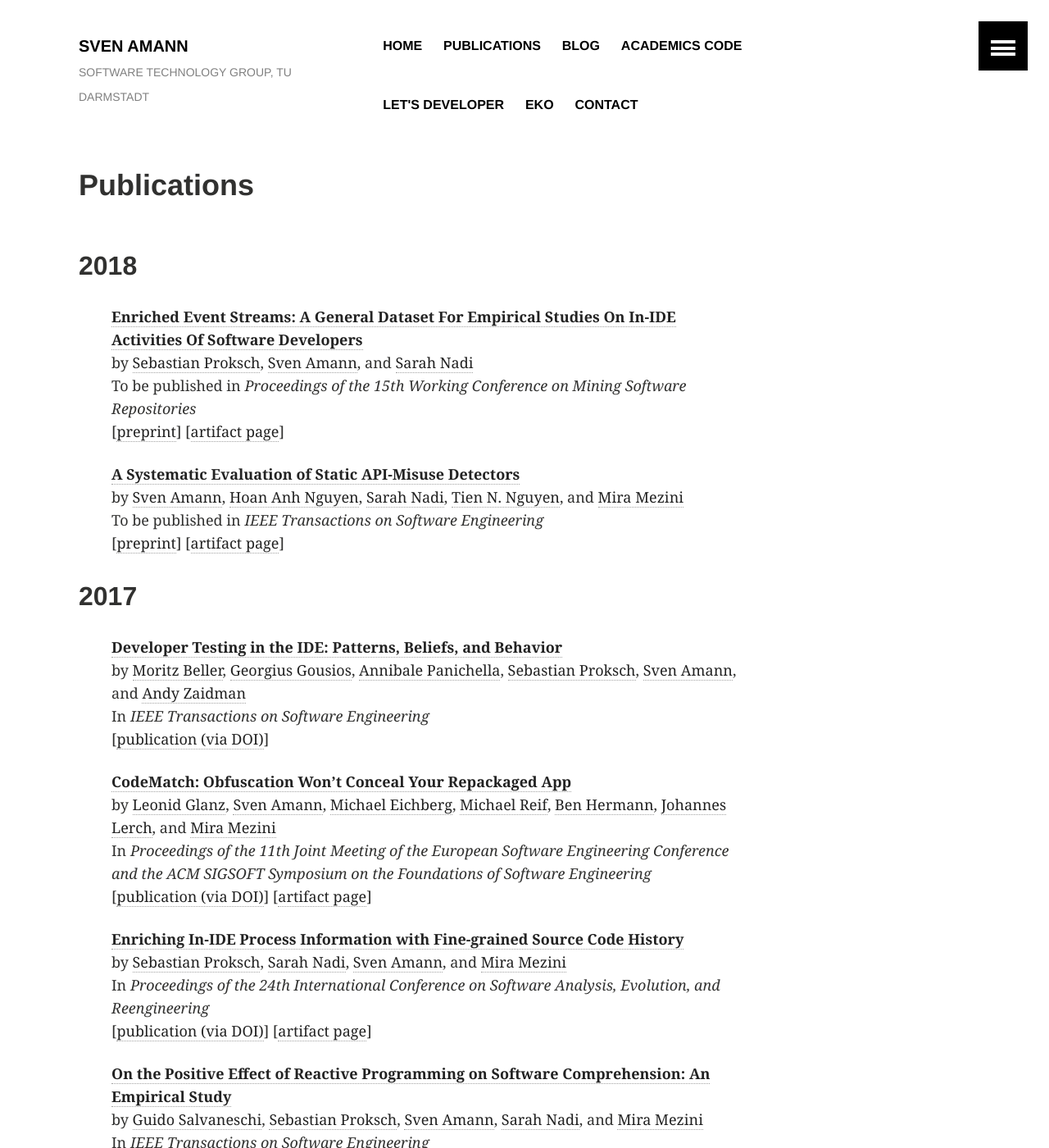
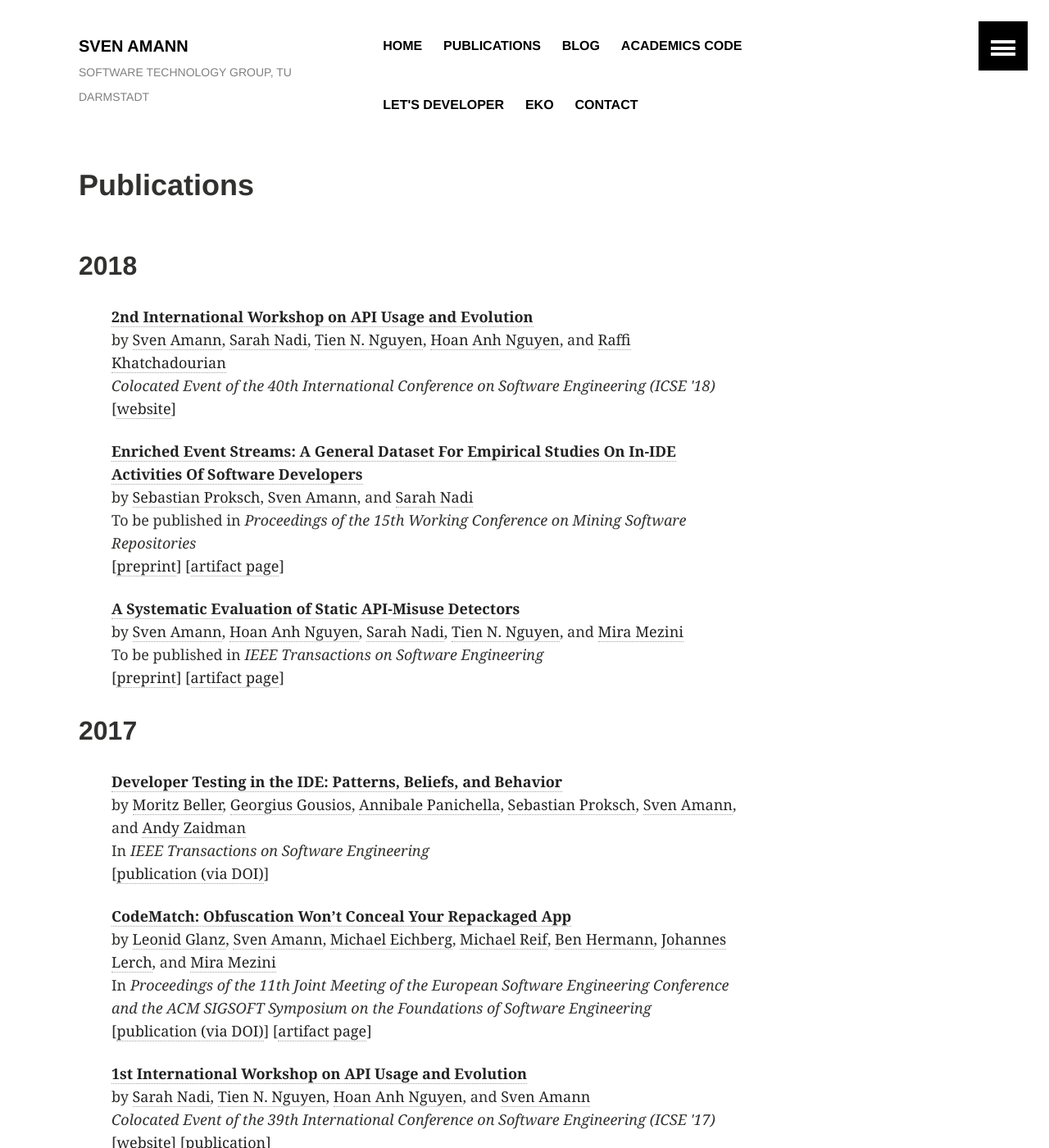
Before and after one commit to salsolatragus/sven-amann.de, a Jekyll site: the page built from publications/index.md, in a window 1280 px wide and 1400 px high. Shown: the whole window at 82% size. Built offline with Jekyll 4.4.1, drawn with Linux system fonts in a browser that asks for light colours.

Commit message:
Add workshops to publication list.

```diff
--- a/_data/publication_authors.yml
+++ b/_data/publication_authors.yml
@@ -74,3 +74,7 @@ panichella:
   name: Panichella
   firstname: Annibale
   mail: annibale.panichella@uni.lu
+khatchadourian:
+  name: Khatchadourian
+  firstname: Raffi
+  mail: raffi.khatchadourian@hunter.cuny.edu
--- /dev/null
+++ b/_publications/2017-05-WAPI-2017.md
@@ -0,0 +1,19 @@
+---
+key: WAPI17
+slug: wapi2017
+type: venue
+title: "1st International Workshop on API Usage and Evolution"
+authors:
+  - nadi
+  - tien
+  - hoan
+  - amann
+published_in: "Colocated Event of the 39th International Conference on Software Engineering (ICSE '17)"
+series: WAPI'17
+year: 2017
+publisher_link: https://dl.acm.org/citation.cfm?id=3106028
+website: https://w-api.github.io/2017/
+abstract: >
+  Application Programming Interfaces (APIs) are an essential mechanism for software reuse. However, over the past two decades, many researchers have shown inherent problems with APIs, such as the lack of useful documentation for proper use, incorrect usage of APIs that lead to bugs and security vulnerability, and difficulties in migrating between API versions. While previous efforts in solving these problems have advanced the state of the art, many of these issues still exist today. The 1st International Workshop on API Usage and Evolution (WAPI) provides a venue for researchers and practitioners to come together and discuss the open challenges that API users and designers face. For example, how can we measure the quality of an API? How can we accurately rely on client code for identifying patterns when the rule of "the majority do it right" does not always hold (e.g., in security-related APIs)? What is the best way to present API recommendations and API usages to a developer? How can we measure or improve the usability of an API? The goal of the workshop is to identify the current open challenges in the area and define a roadmap for innovative solutions.
+
+---
--- /dev/null
+++ b/_publications/2018-05-WAPI-2018.md
@@ -0,0 +1,19 @@
+---
+key: WAPI18
+slug: wapi2018
+type: venue
+title: "2nd International Workshop on API Usage and Evolution"
+authors:
+  - amann
+  - nadi
+  - tien
+  - hoan
+  - khatchadourian
+published_in: "Colocated Event of the 40th International Conference on Software Engineering (ICSE '18)"
+series: WAPI'18
+year: 2018
+website: https://w-api.github.io/2018/
+abstract: >
+  Application Programming Interfaces (APIs) are an essential mechanism for software reuse. However, over the past two decades, many researchers have shown inherent problems with APIs, such as the lack of useful documentation for proper use, incorrect usage of APIs that lead to bugs and security vulnerability, and difficulties in migrating between API versions. While previous efforts in solving these problems have advanced the state of the art, many of these issues still exist today. The 1st International Workshop on API Usage and Evolution (WAPI) provides a venue for researchers and practitioners to come together and discuss the open challenges that API users and designers face. For example, how can we measure the quality of an API? How can we accurately rely on client code for identifying patterns when the rule of "the majority do it right" does not always hold (e.g., in security-related APIs)? What is the best way to present API recommendations and API usages to a developer? How can we measure or improve the usability of an API? The goal of the workshop is to identify the current open challenges in the area and define a roadmap for innovative solutions.
+
+---
--- a/publications/index.md
+++ b/publications/index.md
@@ -26,8 +26,17 @@ year: 3000
         {% assign author = site.data.publication_authors[author_id] %}
         {% if author.mail %}<a href="mailto:{{ author.mail }}">{% endif %}{{ author.firstname }} {{ author.name }}{% if author.mail %}</a>{% endif %}{% unless forloop.last %},{% endunless %}
       {% endfor %}<br/>
-      {% if publication.doi %}In{% elsif publication.publisher_link %}{% else %}To be published in{% endif %}
-	    <em>{{ publication.published_in }}</em><br/>
+      {% if publication.doi %}
+        In
+      {% elsif publication.publisher_link or publication.type == "venue" %}
+
+      {% else %}
+        To be published in
+      {% endif %}
+	  <em>{{ publication.published_in }}</em><br/>
+      {% if publication.website %}
+        [<a href="{{ publication.website }}">website</a>]
+      {% endif %}
       {% if publication.doi %}
         [<a href="http://dx.doi.org/{{ publication.doi }}">publication (via DOI)</a>]
       {% endif %}
```
Also changed, not shown: _layouts/publication.html (+13 -0 lines).
